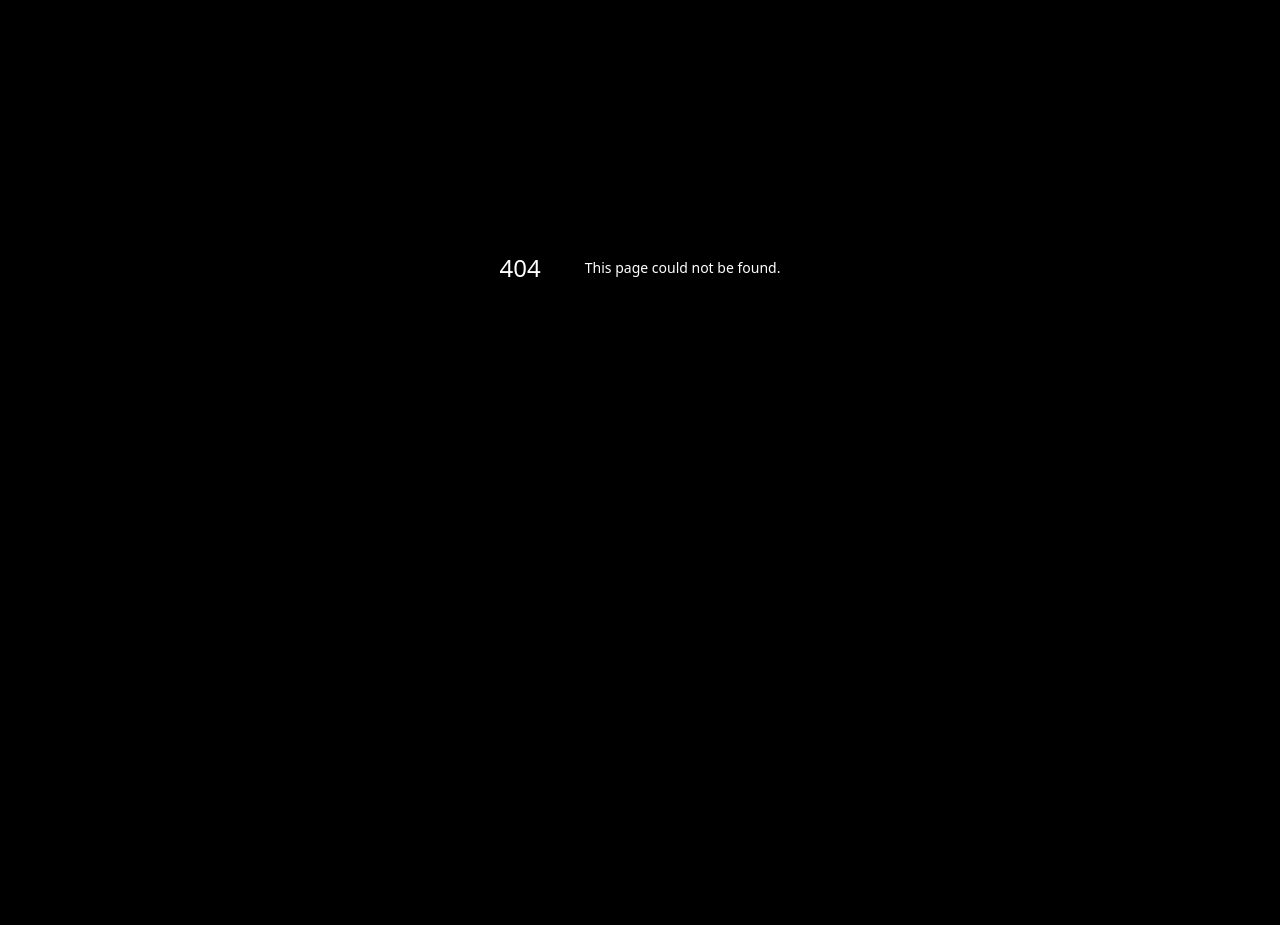
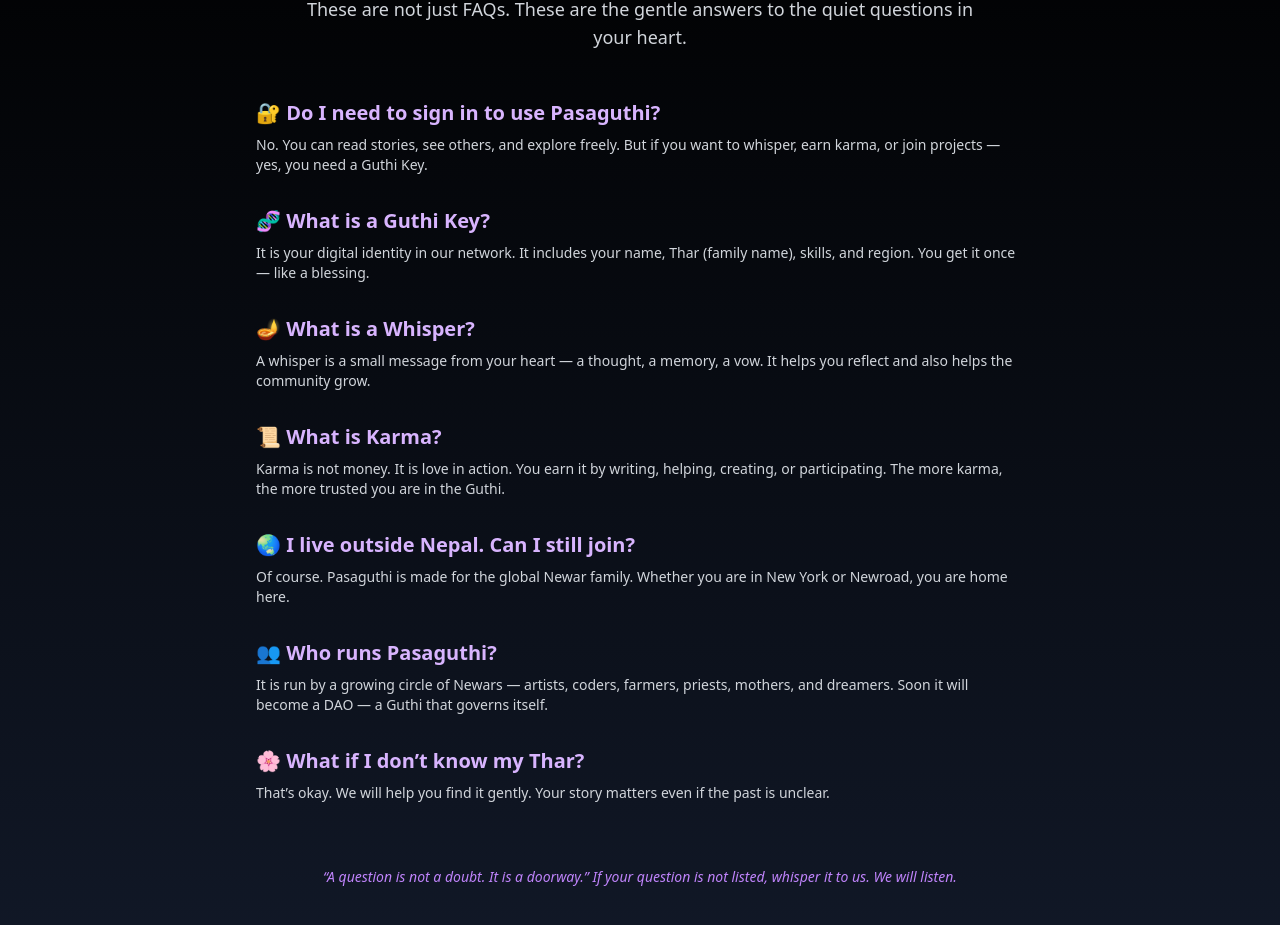
Before and after one commit to Zenslim/PasaGuthi, a Next.js app: page /faq in a window 1280 px wide. Before the commit this address had no page. Shown: the part 189-1114 px from the top of the page. Before the commit the page ends 856 px from the top, so only its background shows below. Built offline with nearby package versions, Linux system fonts and the light colour scheme.

Commit message:
Create faq.jsx

```diff
--- /dev/null
+++ b/pages/faq.jsx
@@ -0,0 +1,85 @@
+import Head from 'next/head';
+
+export default function FAQ() {
+  return (
+    <>
+      <Head>
+        <title>Questions — Pasaguthi FAQ</title>
+      </Head>
+      <div className="min-h-screen bg-gradient-to-b from-black to-gray-900 text-white px-6 py-16 text-center">
+        <h1 className="text-4xl font-extrabold mb-6">❓ Questions You Carry</h1>
+        <p className="text-lg max-w-2xl mx-auto text-gray-300 mb-12">
+          These are not just FAQs.
+          These are the gentle answers to the quiet questions in your heart.
+        </p>
+
+        <div className="max-w-3xl mx-auto space-y-8 text-left">
+
+          <div>
+            <h2 className="text-xl font-semibold text-purple-300 mb-2">🔐 Do I need to sign in to use Pasaguthi?</h2>
+            <p className="text-sm text-gray-300">
+              No. You can read stories, see others, and explore freely.
+              But if you want to whisper, earn karma, or join projects — yes, you need a Guthi Key.
+            </p>
+          </div>
+
+          <div>
+            <h2 className="text-xl font-semibold text-purple-300 mb-2">🧬 What is a Guthi Key?</h2>
+            <p className="text-sm text-gray-300">
+              It is your digital identity in our network.
+              It includes your name, Thar (family name), skills, and region.
+              You get it once — like a blessing.
+            </p>
+          </div>
+
+          <div>
+            <h2 className="text-xl font-semibold text-purple-300 mb-2">🪔 What is a Whisper?</h2>
+            <p className="text-sm text-gray-300">
+              A whisper is a small message from your heart — a thought, a memory, a vow.
+              It helps you reflect and also helps the community grow.
+            </p>
+          </div>
+
+          <div>
+            <h2 className="text-xl font-semibold text-purple-300 mb-2">📜 What is Karma?</h2>
+            <p className="text-sm text-gray-300">
+              Karma is not money. It is love in action.
+              You earn it by writing, helping, creating, or participating.
+              The more karma, the more trusted you are in the Guthi.
+            </p>
+          </div>
+
+          <div>
+            <h2 className="text-xl font-semibold text-purple-300 mb-2">🌏 I live outside Nepal. Can I still join?</h2>
+            <p className="text-sm text-gray-300">
+              Of course. Pasaguthi is made for the global Newar family.
+              Whether you are in New York or Newroad, you are home here.
+            </p>
+          </div>
+
+          <div>
+            <h2 className="text-xl font-semibold text-purple-300 mb-2">👥 Who runs Pasaguthi?</h2>
+            <p className="text-sm text-gray-300">
+              It is run by a growing circle of Newars — artists, coders, farmers, priests, mothers, and dreamers.
+              Soon it will become a DAO — a Guthi that governs itself.
+            </p>
+          </div>
+
+          <div>
+            <h2 className="text-xl font-semibold text-purple-300 mb-2">🌸 What if I don’t know my Thar?</h2>
+            <p className="text-sm text-gray-300">
+              That’s okay. We will help you find it gently.
+              Your story matters even if the past is unclear.
+            </p>
+          </div>
+
+        </div>
+
+        <p className="mt-16 text-purple-400 text-sm italic">
+          “A question is not a doubt. It is a doorway.”
+          If your question is not listed, whisper it to us. We will listen.
+        </p>
+      </div>
+    </>
+  );
+}
```
